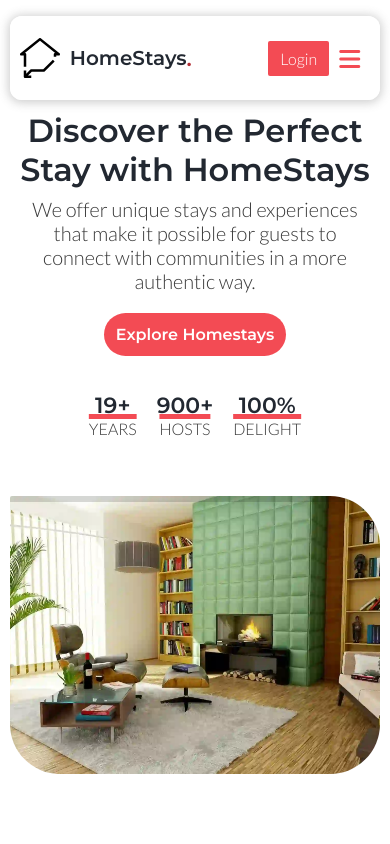
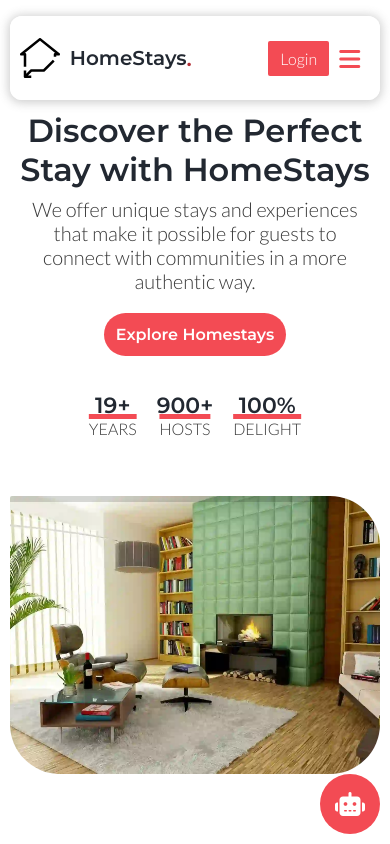
Before and after one commit to ayushmangarg2003/BookingProject, a React (Vite) app in the folder client/: page / in a window 390 px wide. Shown: the top 844 px of the page. Built offline with nearby package versions, Linux system fonts and the light colour scheme.

Commit message:
ChatBot Integrated

```diff
--- a/client/src/components/App/App.jsx
+++ b/client/src/components/App/App.jsx
@@ -23,6 +23,7 @@ import { UserContextProvider } from "../../context/UserContext";
 
 import "./App.css"
 import { Backend } from '../../utils/data';
+import Chatbot from '../ChatBot/Chatbot';
 
 export const BackendLink = Backend;
 const App = () => {
@@ -31,6 +32,7 @@ const App = () => {
       <UserContextProvider>
         <BrowserRouter>
           <Navbar />
+          <Chatbot />
           <div className="app-container">
             <Routes>
               <Route path="/" element={<Home />} />
--- /dev/null
+++ b/client/src/components/ChatBot/ChatBot.css
@@ -0,0 +1,54 @@
+.chatbot-parent{
+    position: fixed;
+    right: 10px;
+    bottom: 10px;
+    width: 80px;
+    display: flex;
+    justify-content: center;
+    align-items: center;
+    height: 80px;
+    background-color: var(--light-red);
+    border-radius: 50%;
+    z-index: 4;
+    display: flex;
+    justify-content: center;
+    align-items: center;
+    transition: 0.3s ease;
+    &:hover{
+        background-color: var(--dark-red);
+    }
+
+    & i{
+        color: var(--white);
+        font-size: 2rem;
+    }
+}
+
+.collapsed{
+    display: none;
+}
+.not-collapsed{
+    padding: 10vh 10vw;
+    background-color: rgba(0, 0, 0, 0.4);
+    width: 100%;
+    height: 100%;
+    position: fixed;
+    top: 50%;
+    left: 50%;
+    transform: translate(-50%,-50%);
+    z-index: 3;
+}
+
+@media only screen and (max-width: 800px){
+    .chatbot-parent{
+        width: 60px;
+        height: 60px;
+
+        & i{
+            font-size: 1.5rem;
+        }
+    }
+    .not-collapsed{
+        padding: 10vh 10px;
+    }
+}
--- /dev/null
+++ b/client/src/components/ChatBot/Chatbot.jsx
@@ -0,0 +1,23 @@
+import React, { useState } from 'react'
+import "./ChatBot.css"
+const Chatbot = () => {
+    const [collapsed, setCollapsed] = useState(true)
+    const handleClass = () => {
+        setCollapsed(!collapsed)
+    }
+
+    return (
+        <>
+            <div className='chatbot-parent' onClick={handleClass}>
+                {collapsed ? <i class="fa-solid fa-robot"></i> : <i class="fa-solid fa-xmark"></i>}
+            </div>
+            <iframe
+                allow="microphone;"
+                className={collapsed ? 'collapsed' : 'not-collapsed'}
+                src="https://console.dialogflow.com/api-client/demo/embedded/642f7903-51b4-4ca3-94ca-869aab0ac36d">
+            </iframe>
+        </>
+    )
+}
+
+export default Chatbot
--- a/client/src/pages/Contact/Contact.jsx
+++ b/client/src/pages/Contact/Contact.jsx
@@ -44,7 +44,6 @@ const Contact = () => {
     <>
       <Animation />
       <div className="contact-container">
-        {/* <div className="section-heading">Get in Touch</div> */}
         <div className="contact-top-parent">
           <div className="contact-top-left">
             <p>Get in Touch</p>
```
